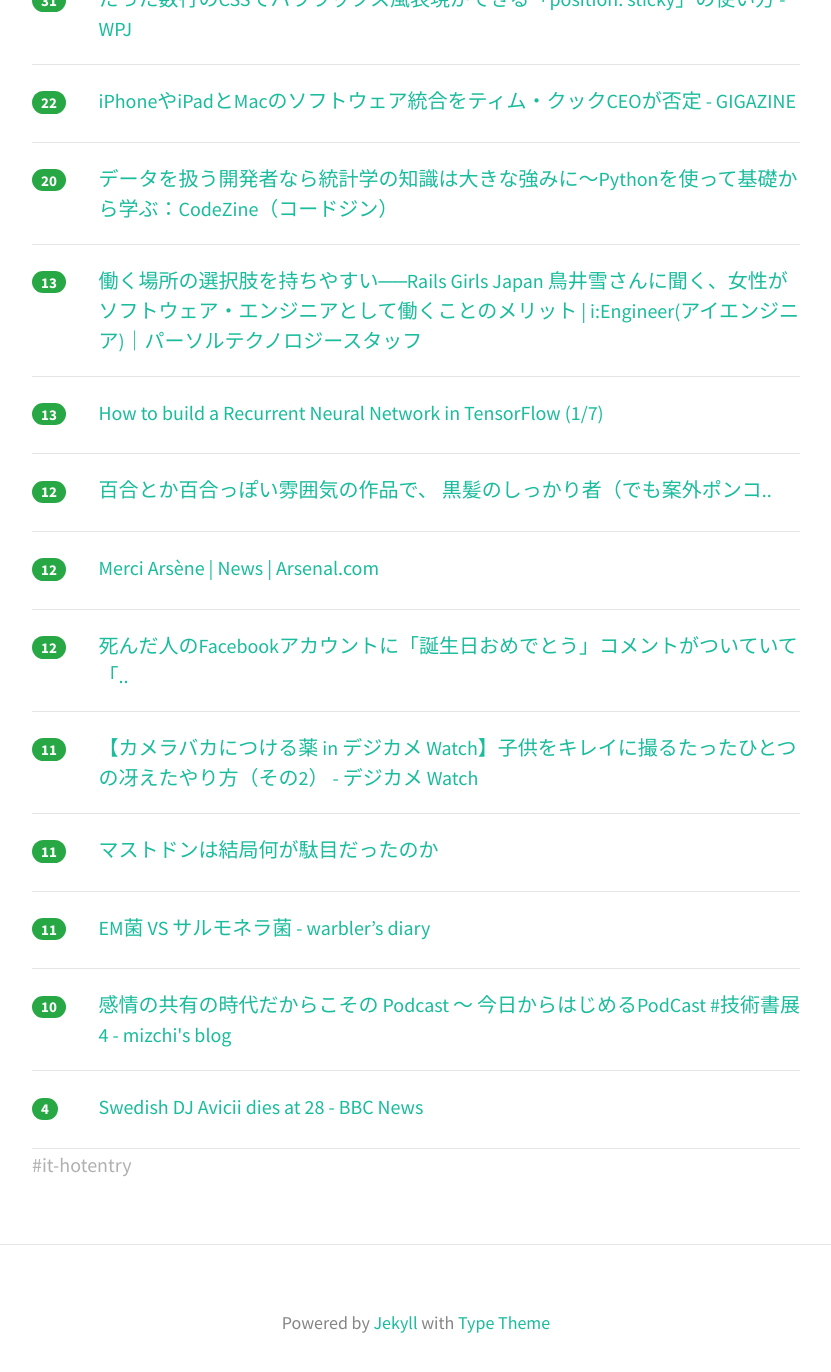
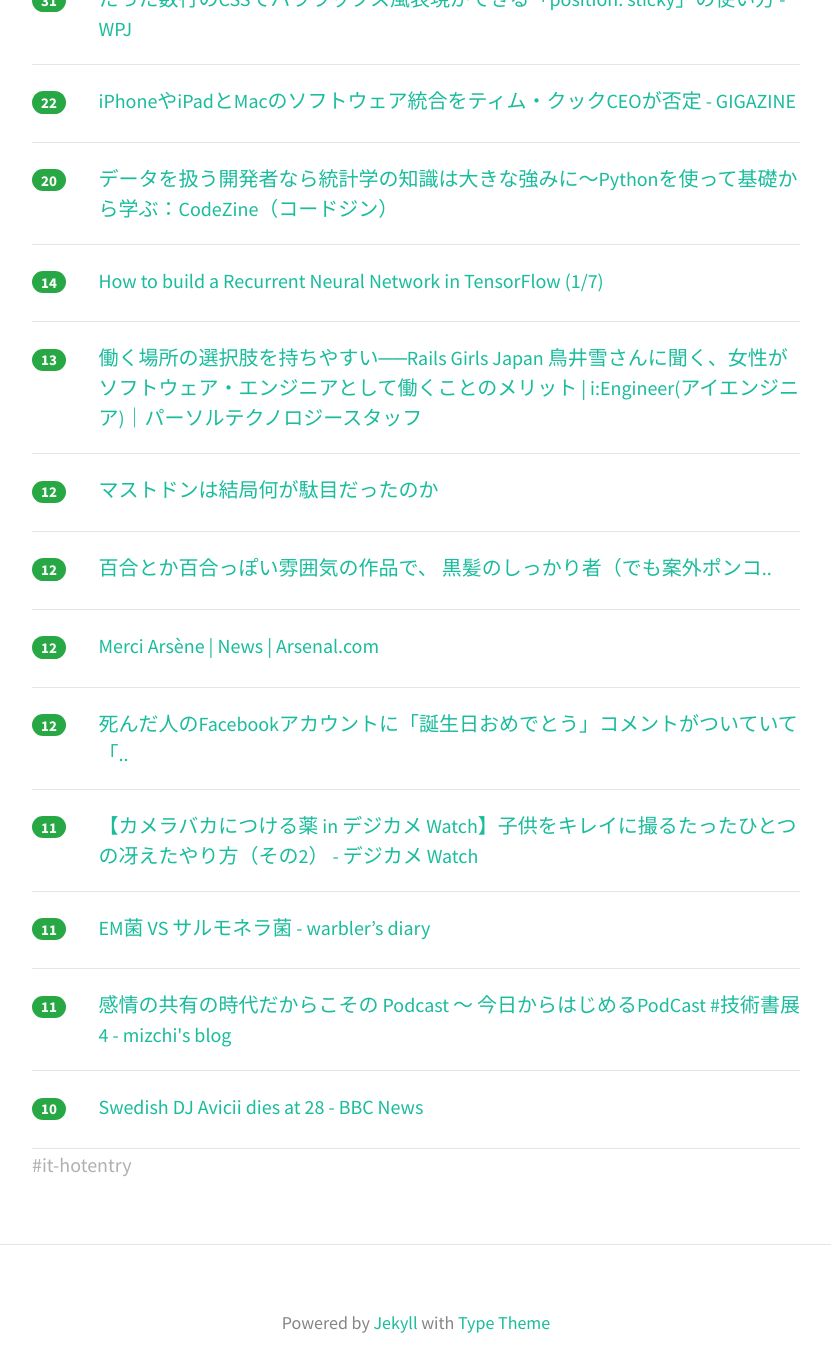
Before and after one commit to yatta47/hatena-matome-site, a Jekyll site: the page built from _posts/2018-04-21-hatena.md, in a window 1280 px wide and 1400 px high, scrolled down 411 px. Shown: the top 1372 px of the window, without its empty margins (224-1055 px from the left). Built offline with Jekyll 4.4.1, drawn with Linux system fonts in a browser that asks for light colours; nearby versions of some CDN libraries; part of the change alters nothing that is shown.

Commit message:
Updated 2018-04-21

```diff
--- a/_posts/2018-04-21-hatena.md
+++ b/_posts/2018-04-21-hatena.md
@@ -1,7 +1,7 @@
 ---
 layout: post
 title:  "2018-04-21 はてぶIT"
-date:   2018-04-21 04:02:30
+date:   2018-04-21 05:02:54
 tags: [it-hotentry]
 ---
 13 件のデータあり
@@ -22,13 +22,18 @@ tags: [it-hotentry]
 </div>
 <hr>
 <div class="row">
+<div class="col-1"><span class="badge badge-pill badge-success h2">14</span></div>
+<div class="col-11"><a href='https://medium.com/@erikhallstrm/83cd7105b767' target='_blank'>How to build a Recurrent Neural Network in TensorFlow (1/7)</a></div>
+</div>
+<hr>
+<div class="row">
 <div class="col-1"><span class="badge badge-pill badge-success h2">13</span></div>
 <div class="col-11"><a href='https://persol-tech-s.co.jp/i-engineer/human/railsgirls' target='_blank'>働く場所の選択肢を持ちやすい──Rails Girls Japan 鳥井雪さんに聞く、女性がソフトウェア・エンジニアとして働くことのメリット | i:Engineer(アイエンジニア)｜パーソルテクノロジースタッフ</a></div>
 </div>
 <hr>
 <div class="row">
-<div class="col-1"><span class="badge badge-pill badge-success h2">13</span></div>
-<div class="col-11"><a href='https://medium.com/@erikhallstrm/83cd7105b767' target='_blank'>How to build a Recurrent Neural Network in TensorFlow (1/7)</a></div>
+<div class="col-1"><span class="badge badge-pill badge-success h2">12</span></div>
+<div class="col-11"><a href='https://anond.hatelabo.jp/20180419183039' target='_blank'>マストドンは結局何が駄目だったのか</a></div>
 </div>
 <hr>
 <div class="row">
@@ -53,21 +58,16 @@ tags: [it-hotentry]
 <hr>
 <div class="row">
 <div class="col-1"><span class="badge badge-pill badge-success h2">11</span></div>
-<div class="col-11"><a href='https://anond.hatelabo.jp/20180419183039' target='_blank'>マストドンは結局何が駄目だったのか</a></div>
+<div class="col-11"><a href='http://warbler.hatenablog.com/entry/2018/04/20/160007' target='_blank'>EM菌 VS サルモネラ菌 - warbler’s diary</a></div>
 </div>
 <hr>
 <div class="row">
 <div class="col-1"><span class="badge badge-pill badge-success h2">11</span></div>
-<div class="col-11"><a href='http://warbler.hatenablog.com/entry/2018/04/20/160007' target='_blank'>EM菌 VS サルモネラ菌 - warbler’s diary</a></div>
+<div class="col-11"><a href='http://mizchi.hatenablog.com/entry/2018/04/20/230636' target='_blank'>感情の共有の時代だからこその Podcast 〜 今日からはじめるPodCast #技術書展4 - mizchi's blog</a></div>
 </div>
 <hr>
 <div class="row">
 <div class="col-1"><span class="badge badge-pill badge-success h2">10</span></div>
-<div class="col-11"><a href='http://mizchi.hatenablog.com/entry/2018/04/20/230636' target='_blank'>感情の共有の時代だからこその Podcast 〜 今日からはじめるPodCast #技術書展4 - mizchi's blog</a></div>
-</div>
-<hr>
-<div class="row">
-<div class="col-1"><span class="badge badge-pill badge-success h2">4</span></div>
 <div class="col-11"><a href='http://www.bbc.com/news/world-europe-43841194' target='_blank'>Swedish DJ Avicii dies at 28 - BBC News</a></div>
 </div>
 <hr>
```
